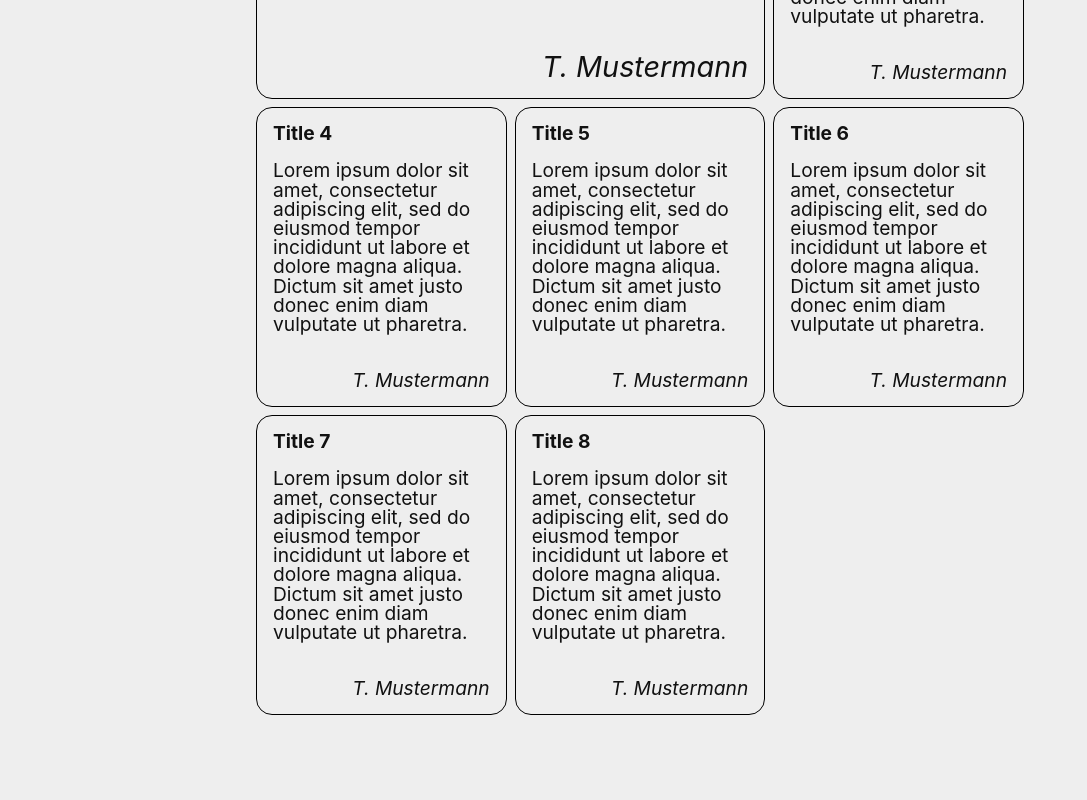
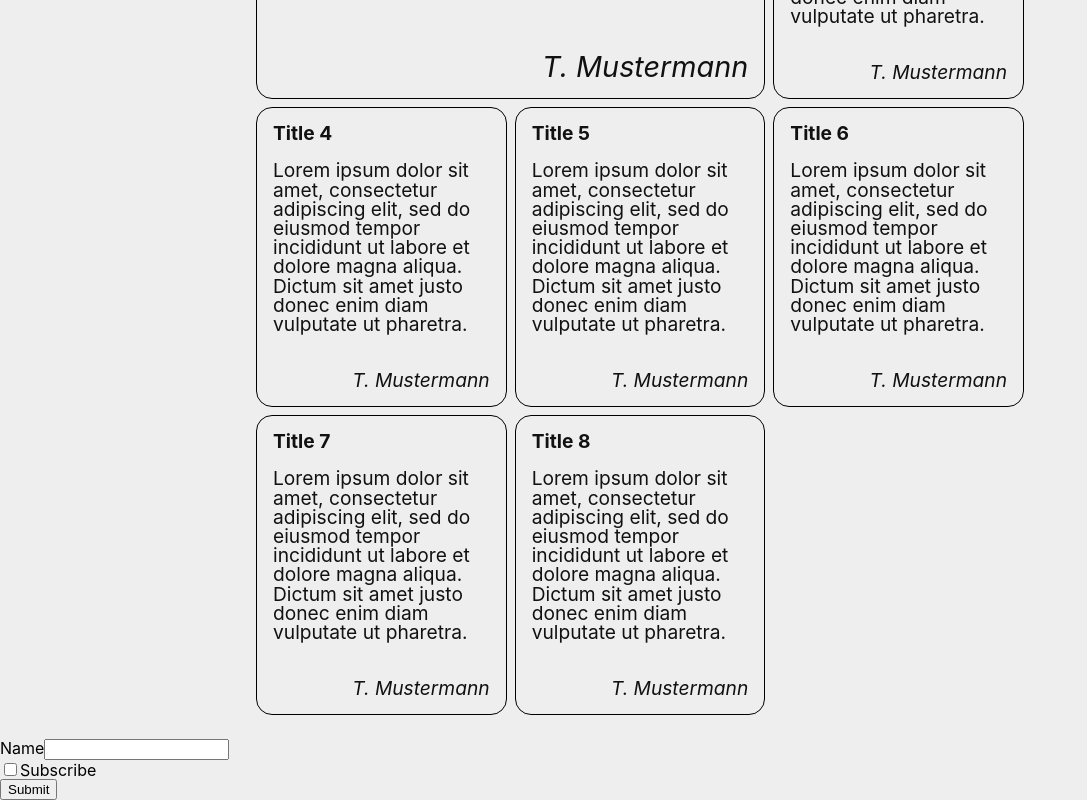
Before and after one commit to max-bronner/test-project, a React (Create React App) app: page /articles in a window 1280 px wide. Shown: the part 613-1413 px from the top of the page, without its empty margins (0-1087 px from the left). Before the commit the page ends 1352 px from the top, so only its background shows below. Built offline with nearby package versions, Linux system fonts and the light colour scheme.

Commit message:
Add form wrapper with form input fields

```diff
--- a/src/App.js
+++ b/src/App.js
@@ -1,6 +1,9 @@
 import { fetchJson } from './utils/utils';
 import { useEffect, useState } from 'react';
 import { BrowserRouter, Switch, Route } from 'react-router-dom';
+import TextInput from './components/Form/TextInput';
+import Checkbox from './components/Form/Checkbox';
+import FormWrapper from './components/Form/FormWrapper';
 
 import Page from './pages/Page';
 import Header from './components/Header/Header';
@@ -12,6 +15,10 @@ function App() {
     fetchJson('/data.json').then((data) => setData(data));
   }, []);
 
+  const handleFormSubmit = (formData) => {
+    console.log(formData);
+  };
+
   return (
     <div className="App">
       <BrowserRouter>
@@ -21,6 +28,10 @@ function App() {
             <Page />
           </Route>
         </Switch>
+        <FormWrapper formType="contact" url="/submit" onSubmit={handleFormSubmit}>
+          <TextInput label="Name" name="name" />
+          <Checkbox label="Subscribe" name="subscribe" />
+        </FormWrapper>
       </BrowserRouter>
     </div>
   );
--- /dev/null
+++ b/src/components/Form/FormWrapper.js
@@ -0,0 +1,31 @@
+import React, { useState } from 'react';
+
+function FormWrapper({ children, formType, url, onSubmit }) {
+  const [formData, setFormData] = useState({});
+
+  const handleInputChange = (e) => {
+    const { name, value, type, checked } = e.target;
+    setFormData((prevData) => ({
+      ...prevData,
+      [name]: type === 'checkbox' ? checked : value,
+    }));
+  };
+
+  const handleSubmit = (e) => {
+    e.preventDefault();
+    if (onSubmit) {
+      onSubmit(formData);
+    } else {
+      console.log(formData);
+    }
+  };
+
+  return (
+    <form onSubmit={handleSubmit} data-form-type={formType} action={url}>
+      {React.Children.map(children, (child) => React.cloneElement(child, { onChange: handleInputChange, value: formData[child.props.name] || '' }))}
+      <button type="submit">Submit</button>
+    </form>
+  );
+}
+
+export default FormWrapper;
```
Also changed, not shown: src/components/Header/Header.js (+6 -9 lines).
